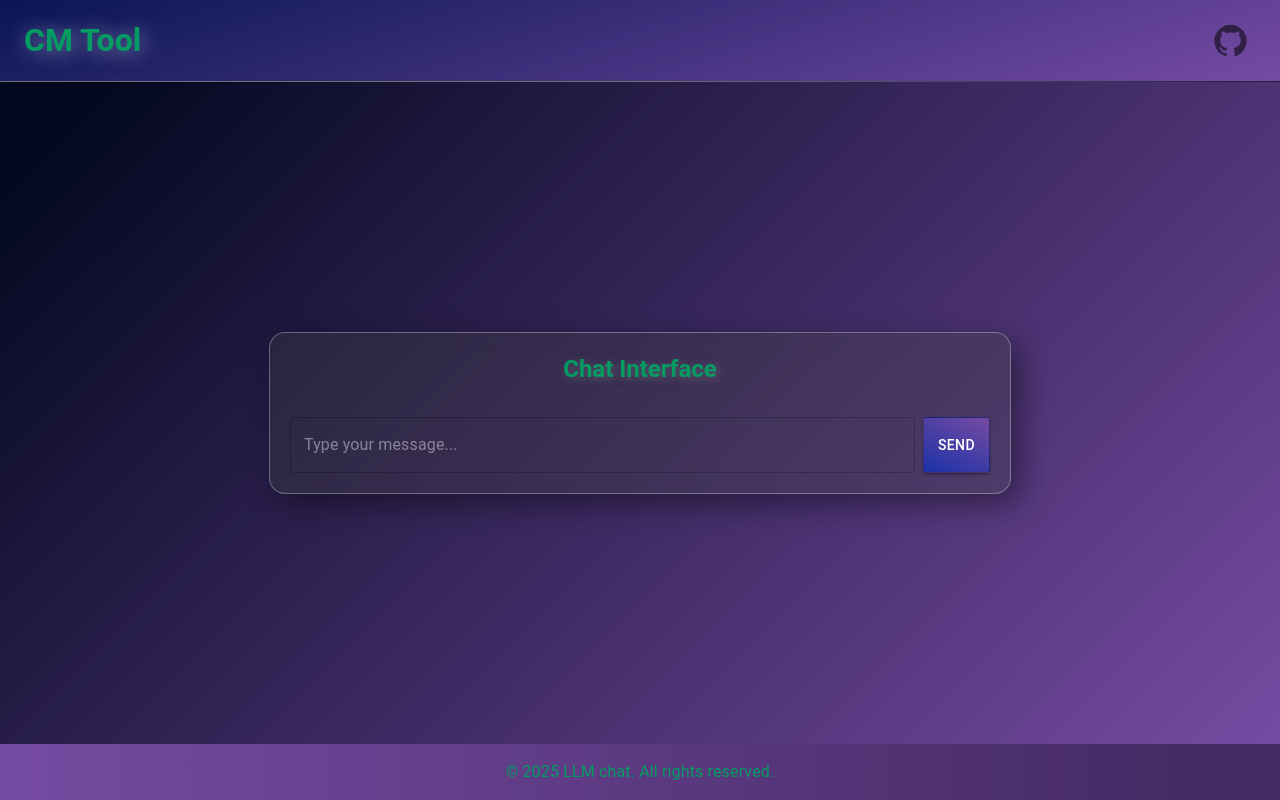
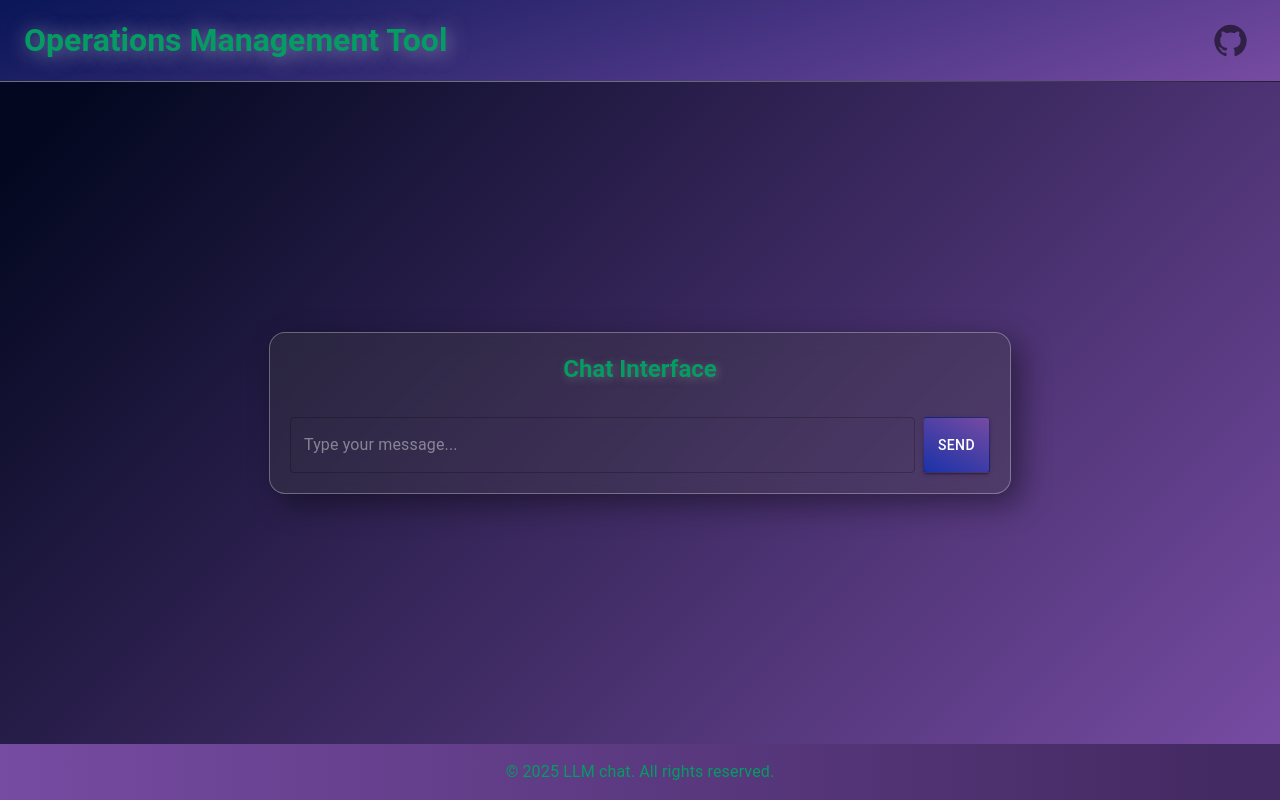
Before and after one commit to RoniSeppala/LLM-based-management-tool, a React (Vite) app in the folder web-client/: page / in a window 1280 px wide. Built offline with nearby package versions, Linux system fonts and the light colour scheme.

Commit message:
minor ui tweak and code cleanup

```diff
--- a/web-client/src/components/Header.tsx
+++ b/web-client/src/components/Header.tsx
@@ -13,7 +13,7 @@ const Header: React.FC = () => {
                 borderImageSource: "linear-gradient(to right,rgb(112, 112, 112)50% ,rgb(35, 30, 56))"
             }}>
                 <Toolbar sx={{ justifyContent: 'space-between', color: 'rgb(4, 156, 98)', textShadow: '2px 2px 20px rgba(236, 236, 236, 0.51)' }}>
-                    <h1>CM Tool</h1>
+                    <h1>Operations Management Tool</h1>
                     <IconButton
                         href="https://github.com/RoniSeppala/LLM-based-management-tool"
                     >
--- a/web-client/src/components/Interface.tsx
+++ b/web-client/src/components/Interface.tsx
@@ -43,7 +43,6 @@ const Interface: React.FC = () => {
       setMessages((prev) => [...prev, newMessage]);
 
       if (!res.ok) {
-        setLoading(false);
         throw new Error('An error occurred');
       }
 
@@ -56,6 +55,7 @@ const Interface: React.FC = () => {
       setLoading(false);
 
     } catch (error: any) {
+      setLoading(false);
       console.error(error);
       const errorMessage = { sender: 'AI', text: 'An error occurred. Please try again.' };
       setMessages((prev) => [...prev, errorMessage]);
@@ -66,8 +66,6 @@ const Interface: React.FC = () => {
     const timeTaken = endTime - startTime;
     const roundedTime = Math.round(timeTaken * 100) / 100; // Round to 2 decimal places
     console.log(`Message: ${inputSave}, Time taken: ${roundedTime} milliseconds`);
-
-    // Log the time taken to send the message
 
   };
 
```
